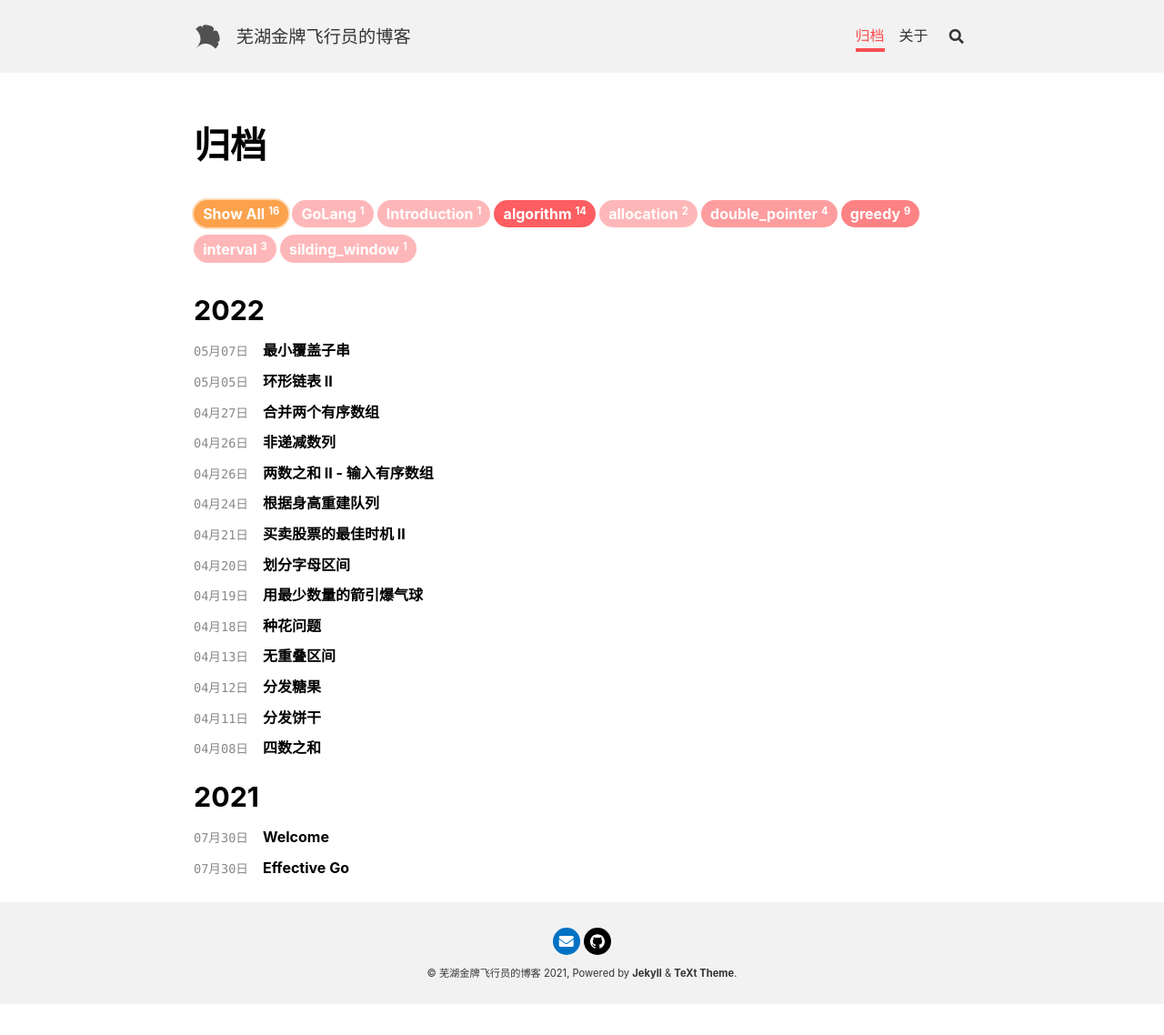
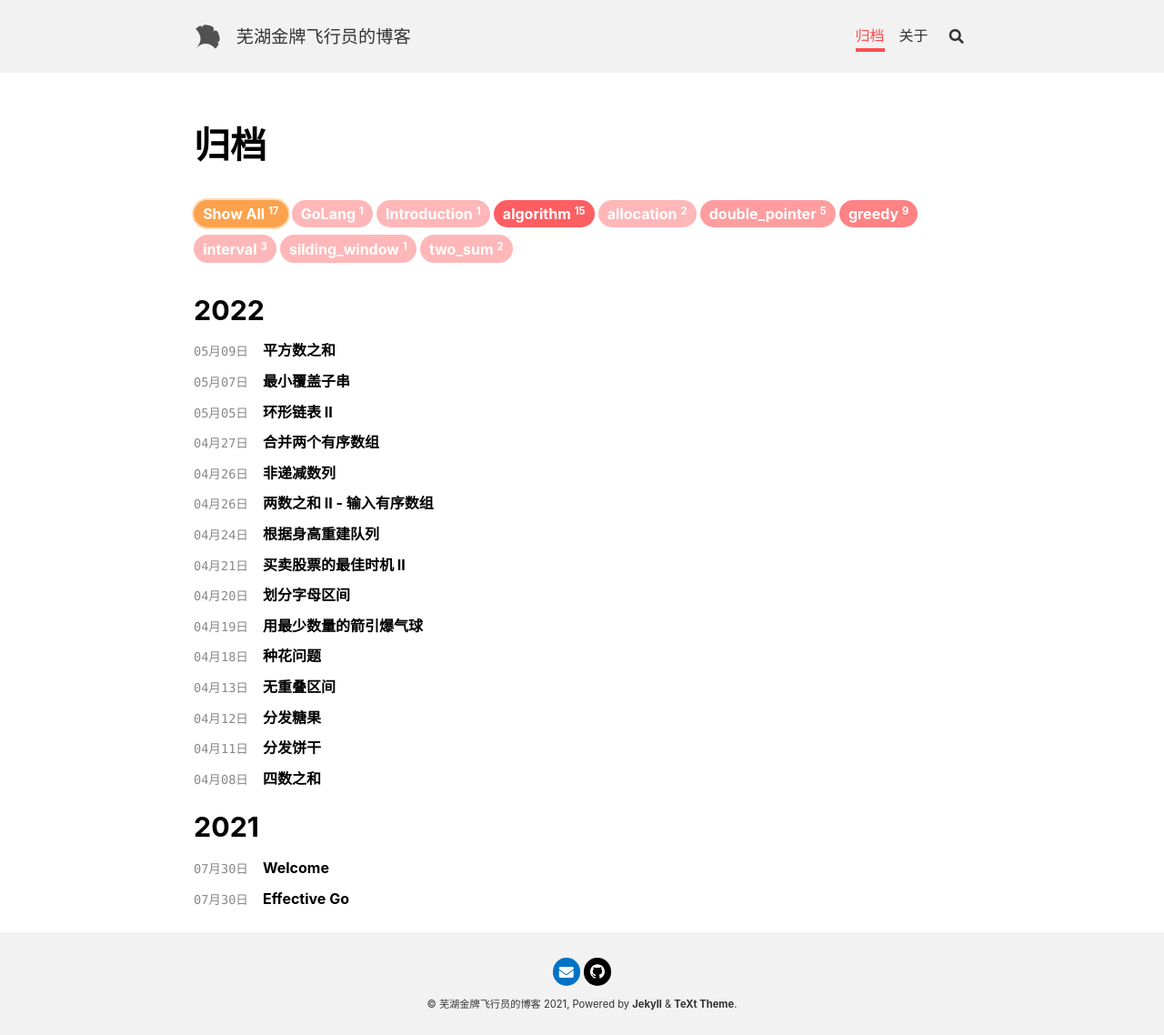
Before and after one commit to WuhuGoldPilot/wuhugoldpilot.github.io, a Jekyll site: the page built from archive.html, in a window 1280 px wide. Shown: the whole page at 91% size. Built offline with Jekyll 4.4.1, drawn with Linux system fonts in a browser that asks for light colours; nearby versions of some CDN libraries; before the commit the page ends 1104 px from its top, so only the background shows below that; part of the change alters nothing that is shown.

Commit message:
add algorithm judgeSquareSum

````diff
--- a/_posts/algorithm/2022-04-26-algorithm-twoSum-ii.md
+++ b/_posts/algorithm/2022-04-26-algorithm-twoSum-ii.md
@@ -1,7 +1,7 @@
 ---
 layout: article
 title: 两数之和 II - 输入有序数组
-tags: algorithm double_pointer
+tags: algorithm double_pointer two_sum
 sharing: true
 show_author_profile: true
 typora-copy-images-to: ..\..\assets\blog_img
--- /dev/null
+++ b/_posts/algorithm/2022-05-09-algorithm-judgeSquareSum.md
@@ -0,0 +1,67 @@
+---
+layout: article
+title: 平方数之和
+tags: algorithm double_pointer two_sum
+sharing: true
+show_author_profile: true
+typora-copy-images-to: ../../assets/blog_img
+typora-root-url: ../..
+key: 2022-05-09-algorithm-judgeSquareSum
+comment: true
+mermaid: true
+chart: true
+---
+
+# 题目描述
+
+给定一个非负整数 c ，你要判断是否存在两个整数 a 和 b，使得 $a^2 + b^2 = c$ 。
+
+示例 1：
+输入：c = 5
+输出：true
+解释：1 * 1 + 2 * 2 = 5
+
+示例 2：
+输入：c = 3
+输出：false
+
+提示：
+$0 <= c <= 2^{31} - 1$
+
+# 解题思路
+
+## 双指针
+
+这是两数之和的题型的变形题，我们可以用双指针的方法解出来。
+使用left，right两个指针初始化为0和$\sqrt c$，计算它们的平方和sum：
+1. 如果sum=c，说明存在两个数的平方和等于c，直接返回true；
+2. 如果sum>c，说明两个指针指向的数字偏大，缩小right指针，righr--；
+3. 如果sum<c，说明两个指针指向的数字偏小，扩大left指针，left++；
+4. 如果两个指针相遇都没找到符合要求的平方和，证明不存在这样的整数a和b，返回false。
+
+# 代码
+
+golang实现：
+```go
+import "math"
+
+func judgeSquareSum(c int) bool {
+	left, right := 0, int(math.Sqrt(float64(c)))
+	for left <= right {
+		sum := left*left + right*right
+		if sum == c {
+			return true
+		} else if sum > c {
+			right--
+		} else {
+			left++
+		}
+	}
+	return false
+}
+```
+
+# 时间和空间复杂度
+
+- 时间复杂度：O($\sqrt c$)。最坏情况下a和b一共枚举了0到$\sqrt c$里的所有整数。
+- 空间复杂度：O(1)。
````
